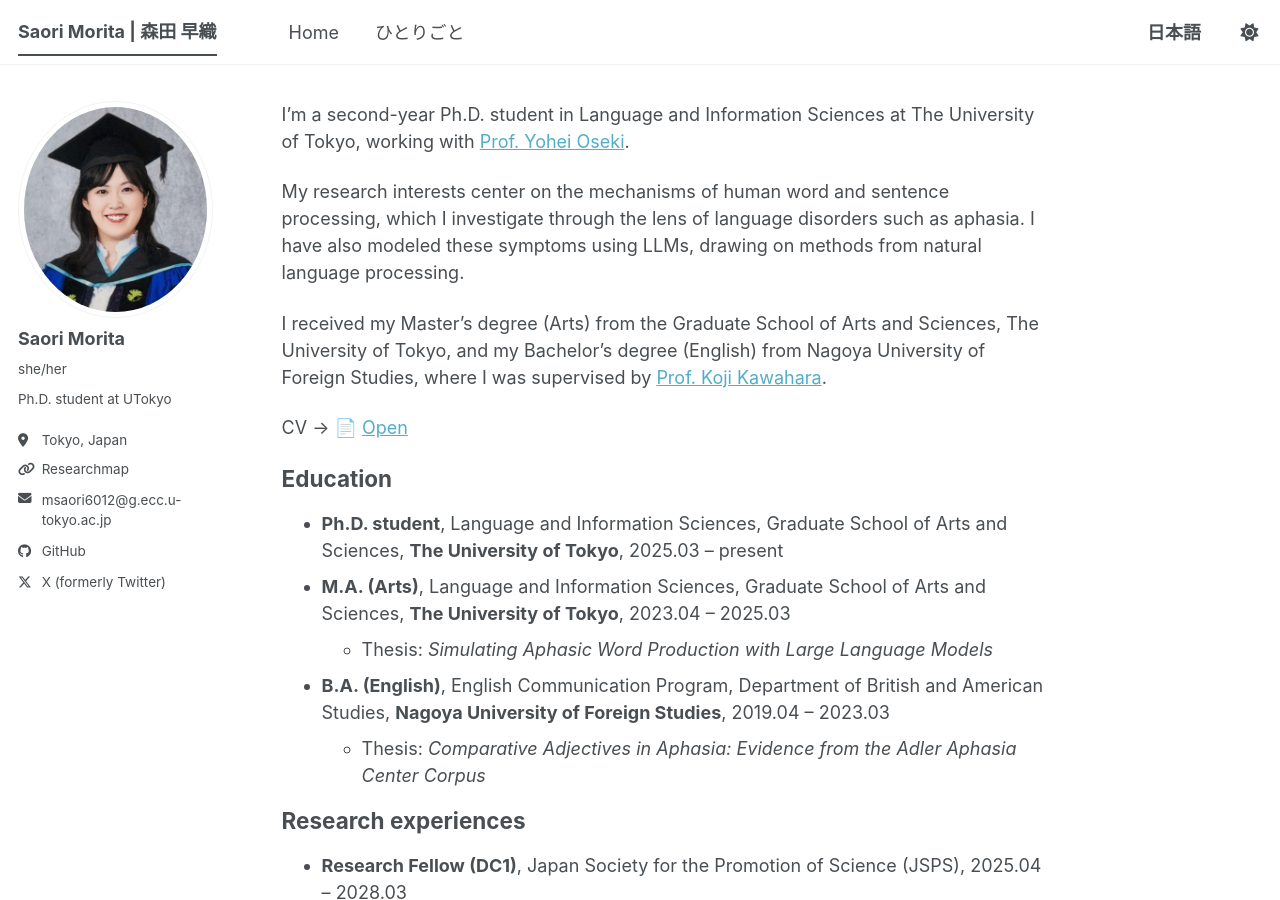
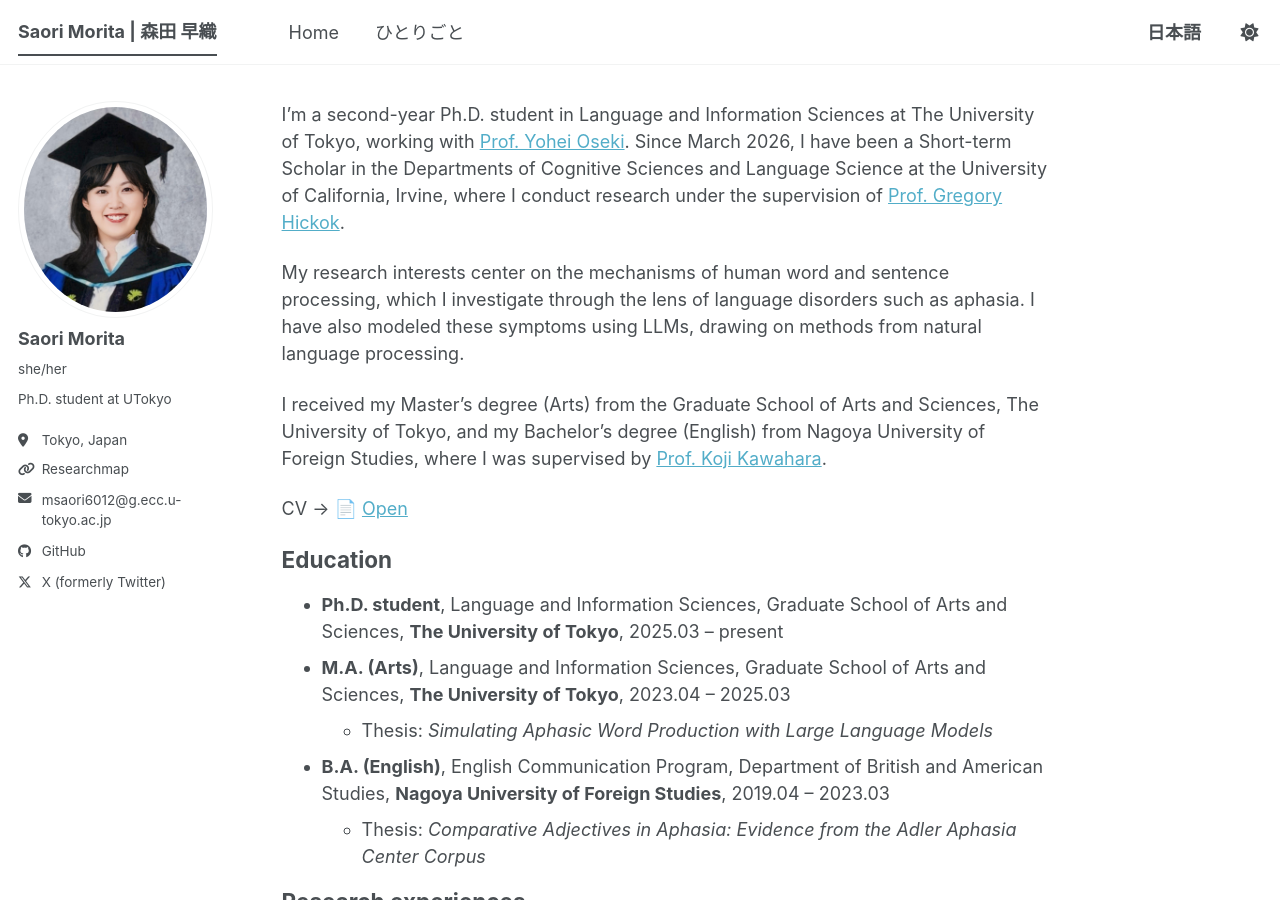
Before and after one commit to sao-m1023lily/sao-m1023lily.github.io, a Jekyll site: the page built from _pages/about.md, in a window 1280 px wide and 900 px high. Built offline with Jekyll 4.4.1, drawn with Linux system fonts in a browser that asks for light colours; a script bundle is joined from its source files by our own code; library files that are not in the unit come from our copies.

Commit message:
Update about.md

```diff
--- a/_pages/about.md
+++ b/_pages/about.md
@@ -11,6 +11,7 @@ redirect_from:
 <div class="lang-en" markdown="1">
 
 I'm a second-year Ph.D. student in Language and Information Sciences at The University of Tokyo, working with [Prof. Yohei Oseki](https://phiz.c.u-tokyo.ac.jp/~oseki/en/index.html).
+Since March 2026, I have been a Short-term Scholar in the Departments of Cognitive Sciences and Language Science at the University of California, Irvine, where I conduct research under the supervision of  [Prof. Gregory Hickok](https://sites.uci.edu/alns/).
 
 My research interests center on the mechanisms of human word and sentence processing, which I investigate through the lens of language disorders such as aphasia. I have also modeled these symptoms using LLMs, drawing on methods from natural language processing.
 
```
